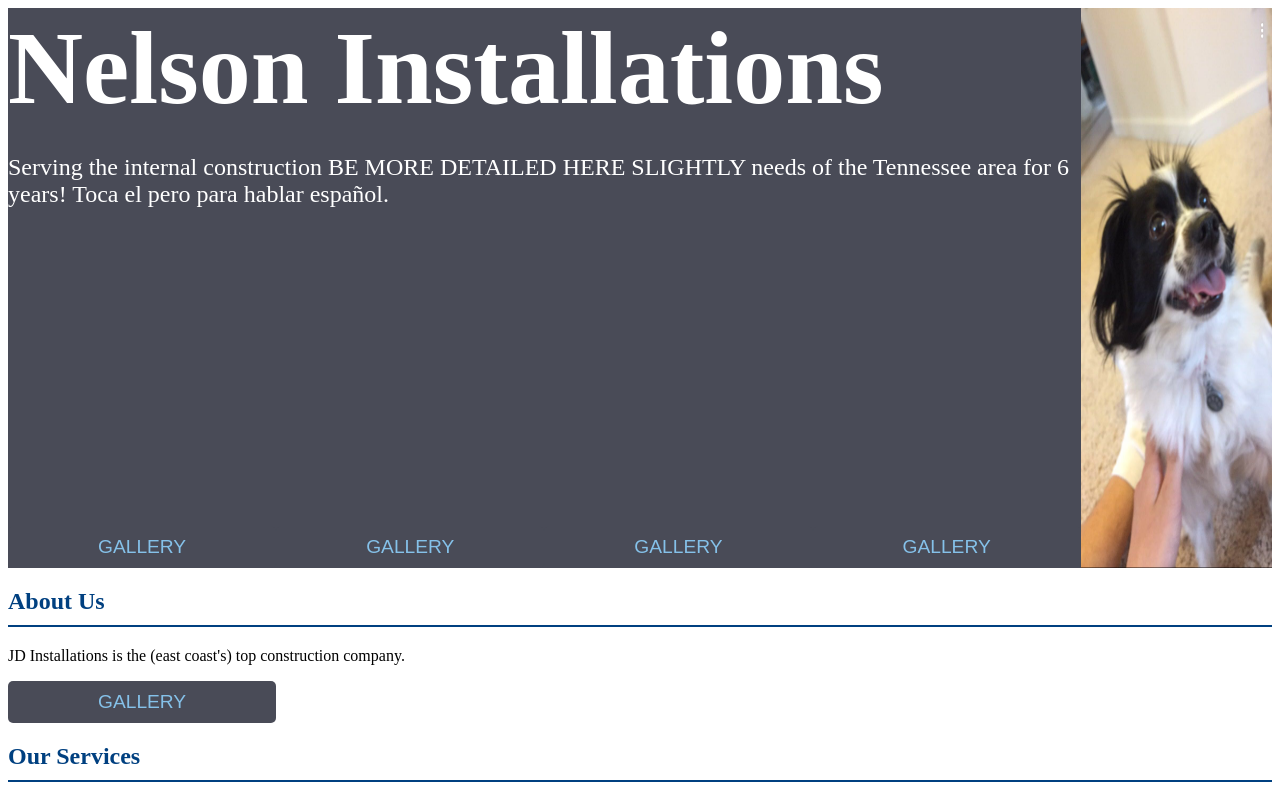
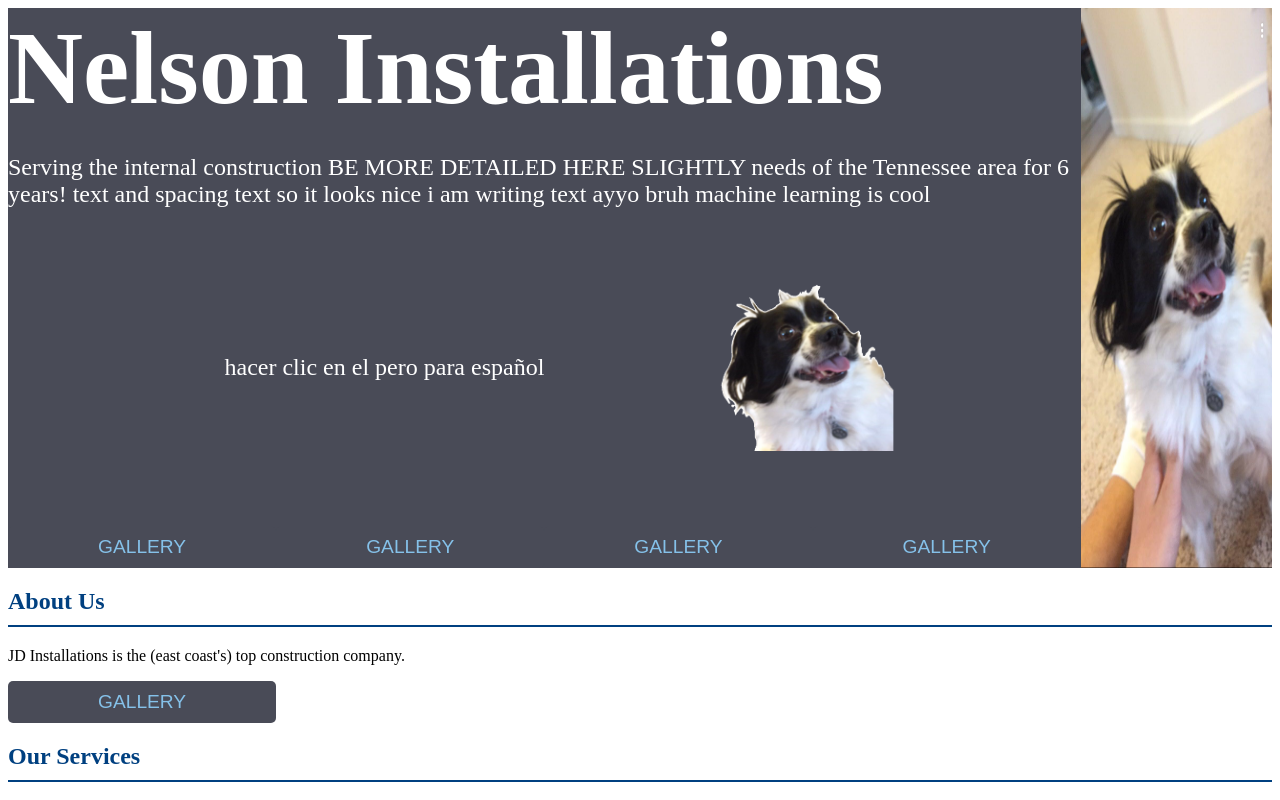
Before and after one commit to lamngo13/bruhh, an Angular app in the folder angapp/: page / in a window 1280 px wide. Shown: the top 800 px of the page. Built offline with nearby package versions, Linux system fonts and the light colour scheme.

Commit message:
hehe doggie

```diff
--- a/angapp/src/app/home/home.component.css
+++ b/angapp/src/app/home/home.component.css
@@ -88,9 +88,34 @@ body {
 .textwimagecontainer {
     display: flex;
     justify-content: space-between;
-    align-items: stretch; /* Ensure the header stretches to match the height of the image */
-    flex: 20%; /* Make the container take up the full height of the viewport */
-    margin: auto; /* Center the container horizontally */
+    align-items: stretch;
+    width: 100%;
+    flex: 1;
+    max-height: 30%;
+  }
+
+  .text-section {
+    flex: 1; /* Takes up 50% of the horizontal space */
+    display: flex;
+    align-items: center; /* Center text vertically */
+    justify-content: right; /* Center text horizontally */
+    padding: 10px;
+    color: white;
+  }
+
+  .image-section {
+    flex: 1; /* Takes up 50% of the horizontal space */
+    display: flex;
+    align-items: left; /* Center image vertically */
+    justify-content: left; /* Center image horizontally */
+    overflow: hidden; /* Hide any overflow */
+  }
+
+  .image-section img {
+    width: 100%;
+    height: 100%;
+    object-fit: contain; /* Cover the container with the image */
+    cursor: pointer;
   }
 
   .content {
--- a/angapp/src/app/home/home.component.html
+++ b/angapp/src/app/home/home.component.html
@@ -4,8 +4,16 @@
         <h1>Nelson Installations</h1>
         <p><br></p>
         <p>Serving the internal construction BE MORE DETAILED HERE SLIGHTLY needs of the Tennessee area for 6 years!
-          Toca el pero para hablar español.
+          text and spacing text so it looks nice i am writing text ayyo bruh machine learning is cool
         </p>
+      </div>
+      <div class="textwimagecontainer">
+        <div class="text-section">
+          <p>hacer clic en el pero para español</p>
+        </div>
+        <div class="image-section">
+          <img class="img" src="assets/img/doggie.png" (click)="toggleLangugae()" alt="image">
+        </div>
       </div>
       <div class="button-container">
         <button class="gallerybutton" (click)="second()">GALLERY</button>
--- a/angapp/src/app/home/home.component.ts
+++ b/angapp/src/app/home/home.component.ts
@@ -15,4 +15,8 @@ export class HomeComponent {
     this.router.navigate(['/second']);
   }
 
+  toggleLangugae() {
+    console.log('toggleLangugae');
+  }
+
 }
```
